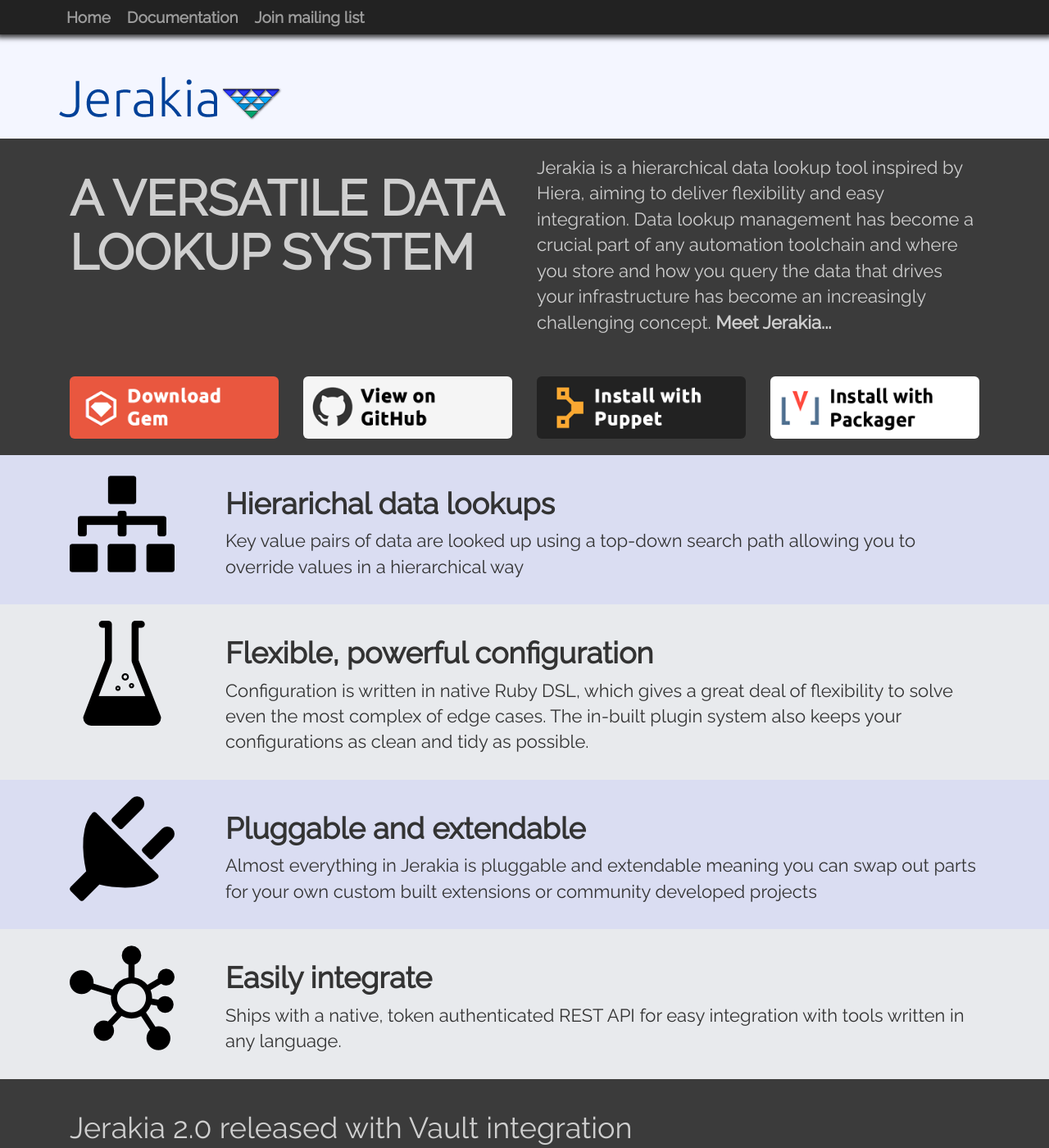
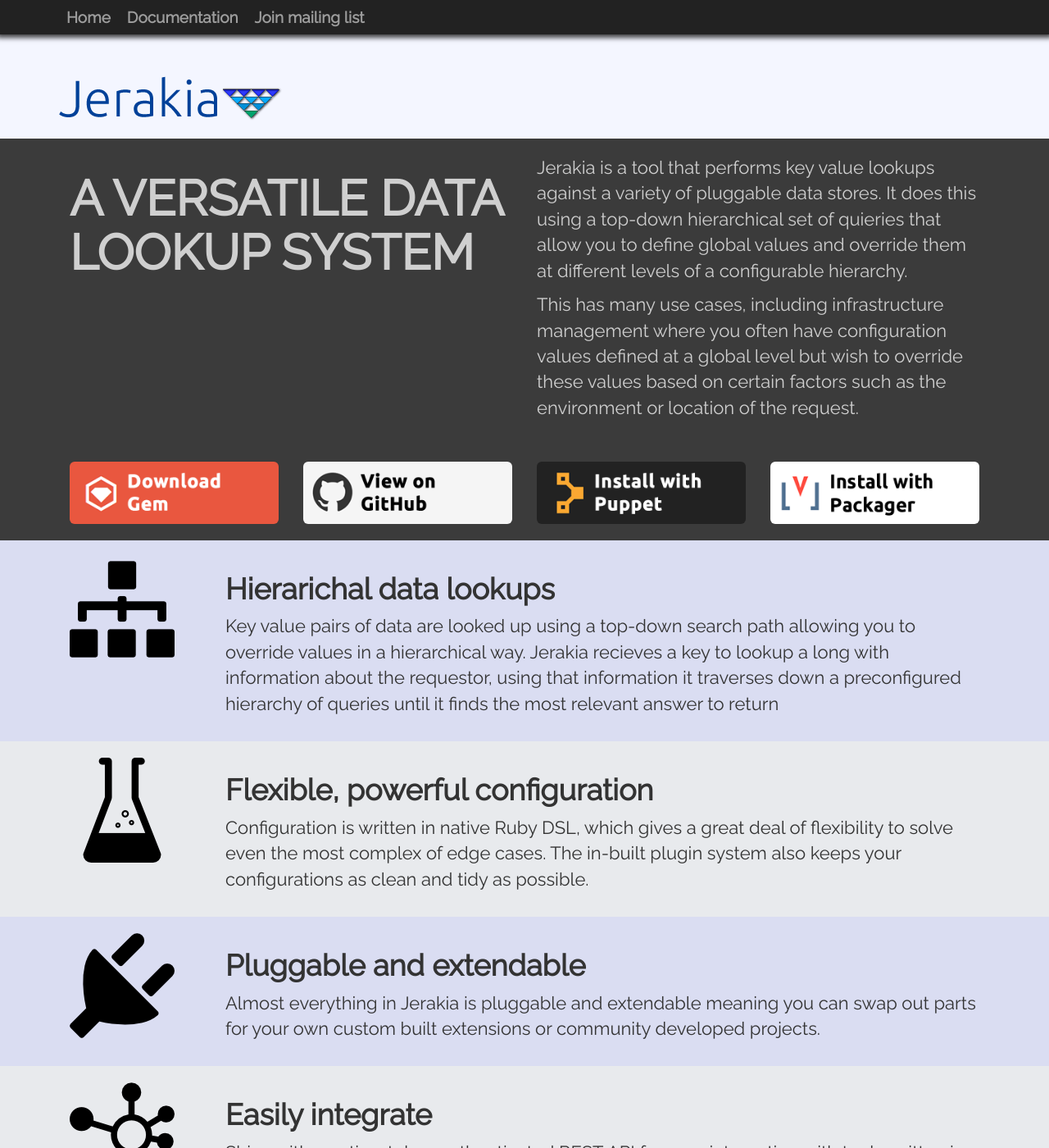
Before and after one commit to jerakia/jerakia, a Jekyll site: the page built from index.md, in a window 1280 px wide and 1400 px high. Shown: the whole window at 82% size. Built offline with Jekyll 4.4.1, drawn with Linux system fonts in a browser that asks for light colours; nearby versions of some CDN libraries.

Commit message:
added more wording to front page

```diff
--- a/_layouts/home.html
+++ b/_layouts/home.html
@@ -21,9 +21,8 @@
 
   </div>
   <div class="col-md-6" style="color:#cfcfcf;font-size:22px;">
-    <p>Jerakia is a hierarchical data lookup tool inspired by Hiera, aiming to deliver flexibility and easy integration.  Data lookup management has become a crucial part of any automation toolchain and where you store and how you query the data that drives your infrastructure has become an increasingly challenging concept.  <strong>Meet Jerakia...</strong>
-</p>
-
+    <p>Jerakia is a tool that performs key value lookups against a variety of pluggable data stores.  It does this using a top-down hierarchical set of quieries that allow you to define global values and override them at different levels of a configurable hierarchy.</p>
+    <p>This has many use cases, including infrastructure management where you often have configuration values defined at a global level but wish to override these values based on certain factors such as the environment or location of the request.</p>
   </div>
 </div>
 </div>
@@ -35,7 +34,7 @@
   </div>
   <div class="col-md-10 col-centered row-centered hometagline">
     <h1><strong>Hierarichal data lookups</strong></h1>
-    <p> Key value pairs of data are looked up using a top-down search path allowing you to override values in a hierarchical way</p>
+    <p> Key value pairs of data are looked up using a top-down search path allowing you to override values in a hierarchical way.  Jerakia recieves a key to lookup a long with information about the requestor, using that information it traverses down a preconfigured hierarchy of queries until it finds the most relevant answer to return</p>
   </div>
 </div>
 </div>
@@ -59,7 +58,7 @@
   </div>
   <div class="col-md-10 col-centered row-centered hometagline">
     <h1><strong>Pluggable and extendable</strong></h1>
-    <p>Almost everything in Jerakia is pluggable and extendable meaning you can swap out parts for your own custom built extensions or community developed projects</p>
+    <p>Almost everything in Jerakia is pluggable and extendable meaning you can swap out parts for your own custom built extensions or community developed projects.</p>
   </div>
 </div>
 </div>
```
